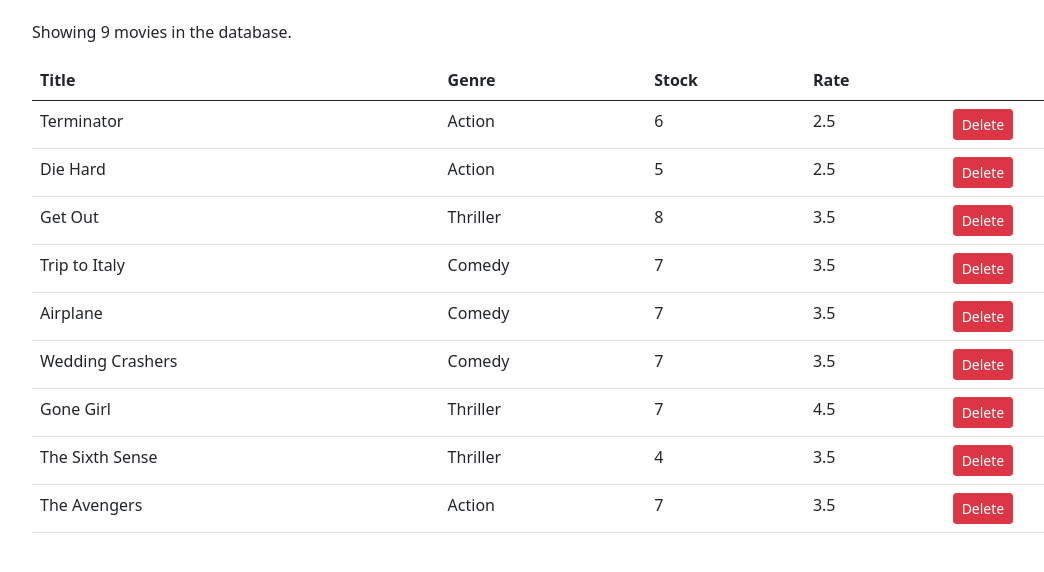
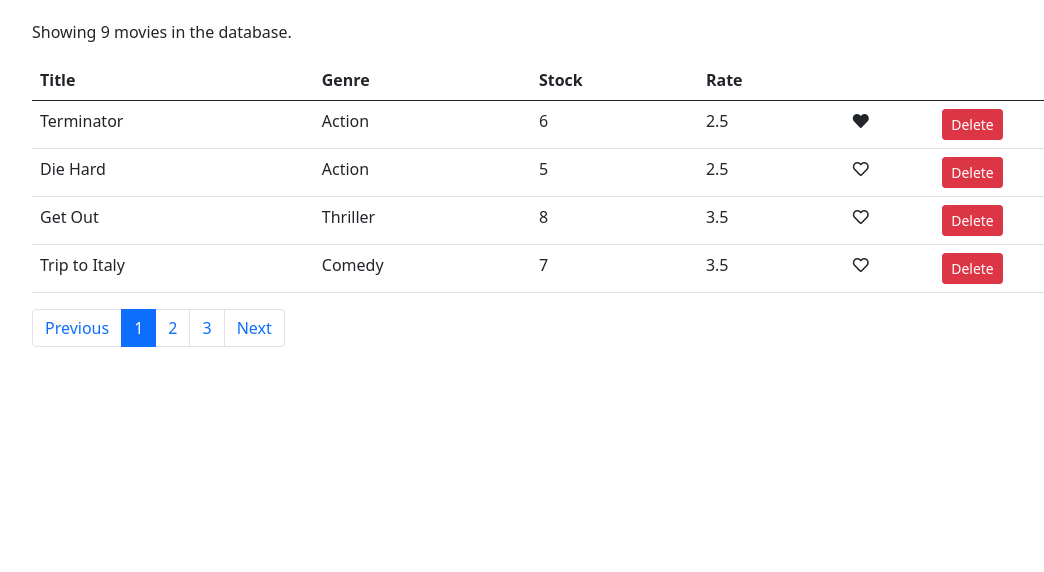
Before and after one commit to myahyagunes/movie-rental, a React (Create React App) app: page / in a window 1280 px wide. Shown: the top 572 px of the page, without its empty margins (50-1094 px from the left). Built offline with nearby package versions, Linux system fonts and the light colour scheme.

Commit message:
like option | pagination | propTypes implemented

```diff
--- a/package.json
+++ b/package.json
@@ -8,6 +8,8 @@
     "@testing-library/react": "^11.1.0",
     "@testing-library/user-event": "^12.1.10",
     "bootstrap": "^5.0.0-beta1",
+    "lodash": "^4.17.15",
+    "prop-types": "^15.7.2",
     "react": "^17.0.1",
     "react-dom": "^17.0.1",
     "react-scripts": "4.0.2",
--- /dev/null
+++ b/src/components/common/like.jsx
@@ -0,0 +1,11 @@
+const Like = (props) => {
+  return (
+    <i
+      className={props.liked ? "fas fa-heart" : "far fa-heart"}
+      onClick={props.onClick}
+      style={{ cursor: "pointer" }}
+    ></i>
+  );
+};
+
+export default Like;
--- /dev/null
+++ b/src/components/common/pagination.jsx
@@ -0,0 +1,44 @@
+import React from "react";
+import _ from "lodash";
+import PropTypes from "prop-types";
+
+const Pagination = (props) => {
+  const { itemsCount, pageSize, currentPage, onPageChange } = props;
+
+  const pagesCount = Math.ceil(itemsCount / pageSize);
+  if (pagesCount === 1) return null;
+  const pages = _.range(1, pagesCount + 1);
+
+  return (
+    <nav aria-label="Page navigation example">
+      <ul className="pagination">
+        <li className="page-item">
+          <a className="page-link">Previous</a>
+        </li>
+        {pages.map((page) => (
+          <li
+            key={page}
+            className={page === currentPage ? "page-item active" : "page-item"}
+          >
+            <a className="page-link" onClick={() => onPageChange(page)}>
+              {page}
+            </a>
+          </li>
+        ))}
+
+        <li className="page-item">
+          <a className="page-link">Next</a>
+        </li>
+      </ul>
+    </nav>
+  );
+};
+
+Pagination.propTypes = {
+  itemsCount: PropTypes.number.isRequired,
+  pageSize: PropTypes.number.isRequired,
+  currentPage: PropTypes.number.isRequired,
+  onPageChange: PropTypes.func.isRequired,
+};
+
+export default Pagination;
--- a/src/components/movies.jsx
+++ b/src/components/movies.jsx
@@ -1,18 +1,28 @@
 import React, { Component } from "react";
 import { getMovies } from "../services/fakeMovieService";
+import Like from "./common/like";
+import "@fortawesome/fontawesome-free/css/all.min.css";
+import Pagination from "./common/pagination";
+import { paginate } from "../utils/pagination";
 
 class Movies extends Component {
   state = {
     movies: getMovies(),
+    pageSize: 4,
+    currentPage: 1,
   };
+
   render() {
-    const { length: moviesCount } = this.state.movies;
+    const { length: count } = this.state.movies;
+    const { pageSize, currentPage, movies: allMovies } = this.state;
 
-    if (moviesCount === 0) return <p>There are no movies in the database.</p>;
+    if (count === 0) return <p>There are no movies in the database.</p>;
+
+    const movies = paginate(allMovies, currentPage, pageSize);
 
     return (
       <React.Fragment>
-        <p>Showing {moviesCount} movies in the database.</p>
+        <p>Showing {count} movies in the database.</p>
         <table className="table">
           <thead>
             <tr>
@@ -21,15 +31,22 @@
               <th>Stock</th>
               <th>Rate</th>
               <th></th>
+              <th></th>
             </tr>
           </thead>
           <tbody>
-            {this.state.movies.map((movie) => (
+            {movies.map((movie) => (
               <tr key={movie._id}>
                 <td>{movie.title}</td>
                 <td>{movie.genre.name}</td>
                 <td>{movie.numberInStock}</td>
                 <td>{movie.dailyRentalRate}</td>
+                <td>
+                  <Like
+                    liked={movie.liked}
+                    onClick={() => this.handleLike(movie)}
+                  />
+                </td>
                 <td>
                   <button
                     onClick={() => this.handleDelete(movie)}
@@ -42,14 +59,32 @@
             ))}
           </tbody>
         </table>
+        <Pagination
+          itemsCount={count}
+          pageSize={pageSize}
+          currentPage={currentPage}
+          onPageChange={this.handlePageChange}
+        />
       </React.Fragment>
     );
   }
 
+  handleLike = (movie) => {
+    const movies = [...this.state.movies];
+    const index = movies.indexOf(movie);
+    movies[index] = { ...movies[index] };
+    movies[index].liked = !movies[index].liked;
+
+    this.setState({ movies });
+  };
   handleDelete = (movie) => {
     const movies = this.state.movies.filter((m) => m._id !== movie._id);
     this.setState({ movies });
   };
+
+  handlePageChange = (page) => {
+    this.setState({ currentPage: page });
+  };
 }
 
 export default Movies;
--- a/src/services/fakeMovieService.js
+++ b/src/services/fakeMovieService.js
@@ -7,64 +7,65 @@
     genre: { _id: "5b21ca3eeb7f6fbccd471818", name: "Action" },
     numberInStock: 6,
     dailyRentalRate: 2.5,
-    publishDate: "2018-01-03T19:04:28.809Z"
+    publishDate: "2018-01-03T19:04:28.809Z",
+    liked: true,
   },
   {
     _id: "5b21ca3eeb7f6fbccd471816",
     title: "Die Hard",
     genre: { _id: "5b21ca3eeb7f6fbccd471818", name: "Action" },
     numberInStock: 5,
-    dailyRentalRate: 2.5
+    dailyRentalRate: 2.5,
   },
   {
     _id: "5b21ca3eeb7f6fbccd471817",
     title: "Get Out",
     genre: { _id: "5b21ca3eeb7f6fbccd471820", name: "Thriller" },
     numberInStock: 8,
-    dailyRentalRate: 3.5
+    dailyRentalRate: 3.5,
   },
   {
     _id: "5b21ca3eeb7f6fbccd471819",
     title: "Trip to Italy",
     genre: { _id: "5b21ca3eeb7f6fbccd471814", name: "Comedy" },
     numberInStock: 7,
-    dailyRentalRate: 3.5
+    dailyRentalRate: 3.5,
   },
   {
     _id: "5b21ca3eeb7f6fbccd47181a",
     title: "Airplane",
     genre: { _id: "5b21ca3eeb7f6fbccd471814", name: "Comedy" },
     numberInStock: 7,
-    dailyRentalRate: 3.5
+    dailyRentalRate: 3.5,
   },
   {
     _id: "5b21ca3eeb7f6fbccd47181b",
     title: "Wedding Crashers",
     genre: { _id: "5b21ca3eeb7f6fbccd471814", name: "Comedy" },
     numberInStock: 7,
-    dailyRentalRate: 3.5
+    dailyRentalRate: 3.5,
   },
   {
     _id: "5b21ca3eeb7f6fbccd47181e",
     title: "Gone Girl",
     genre: { _id: "5b21ca3eeb7f6fbccd471820", name: "Thriller" },
     numberInStock: 7,
-    dailyRentalRate: 4.5
+    dailyRentalRate: 4.5,
   },
   {
     _id: "5b21ca3eeb7f6fbccd47181f",
     title: "The Sixth Sense",
     genre: { _id: "5b21ca3eeb7f6fbccd471820", name: "Thriller" },
     numberInStock: 4,
-    dailyRentalRate: 3.5
+    dailyRentalRate: 3.5,
   },
   {
     _id: "5b21ca3eeb7f6fbccd471821",
     title: "The Avengers",
     genre: { _id: "5b21ca3eeb7f6fbccd471818", name: "Action" },
     numberInStock: 7,
-    dailyRentalRate: 3.5
-  }
+    dailyRentalRate: 3.5,
+  },
 ];
 
 export function getMovies() {
@@ -72,13 +73,13 @@
 }
 
 export function getMovie(id) {
-  return movies.find(m => m._id === id);
+  return movies.find((m) => m._id === id);
 }
 
 export function saveMovie(movie) {
-  let movieInDb = movies.find(m => m._id === movie._id) || {};
+  let movieInDb = movies.find((m) => m._id === movie._id) || {};
   movieInDb.name = movie.name;
-  movieInDb.genre = genresAPI.genres.find(g => g._id === movie.genreId);
+  movieInDb.genre = genresAPI.genres.find((g) => g._id === movie.genreId);
   movieInDb.numberInStock = movie.numberInStock;
   movieInDb.dailyRentalRate = movie.dailyRentalRate;
 
@@ -91,7 +92,7 @@
 }
 
 export function deleteMovie(id) {
-  let movieInDb = movies.find(m => m._id === id);
+  let movieInDb = movies.find((m) => m._id === id);
   movies.splice(movies.indexOf(movieInDb), 1);
   return movieInDb;
 }
--- /dev/null
+++ b/src/utils/pagination.js
@@ -0,0 +1,8 @@
+import _ from "lodash";
+
+export function paginate(items, pageNumber, pageSize) {
+  const startIndex = (pageNumber - 1) * pageSize;
+  return _(items).slice(startIndex).take(pageSize).value();
+  // _.slice(items,startIndex);
+  // _.take();
+}
```
Also changed, not shown: 1 other file (tests, documents, lock files or other folders).
